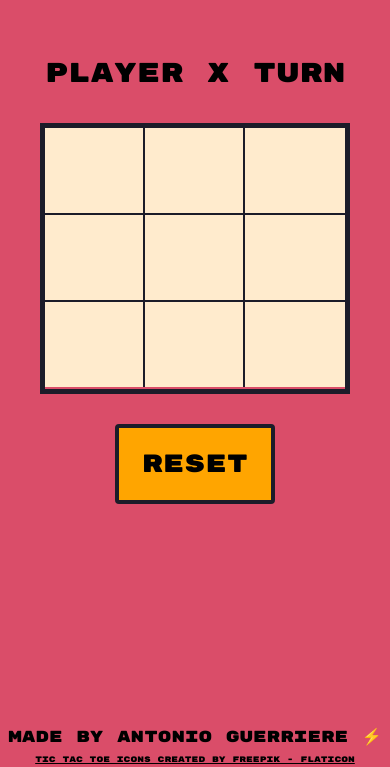
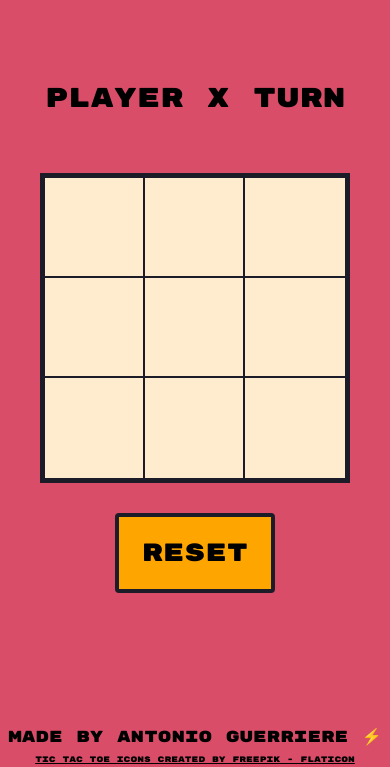
Before and after one commit to AGuerriere/tic-tac-toe, a website: page index.html in a window 390 px wide. Shown: the part 77-844 px from the top of the page. Drawn offline with Linux system fonts and the light colour scheme; a web font is replaced by a local one.

Commit message:
size fix

```diff
--- /dev/null
+++ b/package.json
@@ -0,0 +1,5 @@
+{
+  "dependencies": {
+    "netlify-cli": "^16.3.2"
+  }
+}
--- a/style.css
+++ b/style.css
@@ -47,6 +47,7 @@ main {
   grid-template-columns: repeat(3, 1fr);
   grid-template-rows: repeat(3, 1fr);
   width: 500px;
+  height: 500px;
   border: 5px solid var(--blackish);
 }
 
@@ -55,7 +56,6 @@ main {
   font-size: 150px;
   display: flex;
   justify-content: center;
-  height: 150px;
   background-color: blanchedalmond;
 }
 
@@ -96,15 +96,14 @@ footer a {
 
   .game-grid {
     width: 300px;
+    height: 300px;
   }
 
   .board-button {
     font-size: 90px;
-    height: 85px;
   }
 
   .scoreboard {
     font-size: 7vw;
-    height: 100px;
   }
 }
```
Also changed, not shown: manifest.json, 2 other files.
